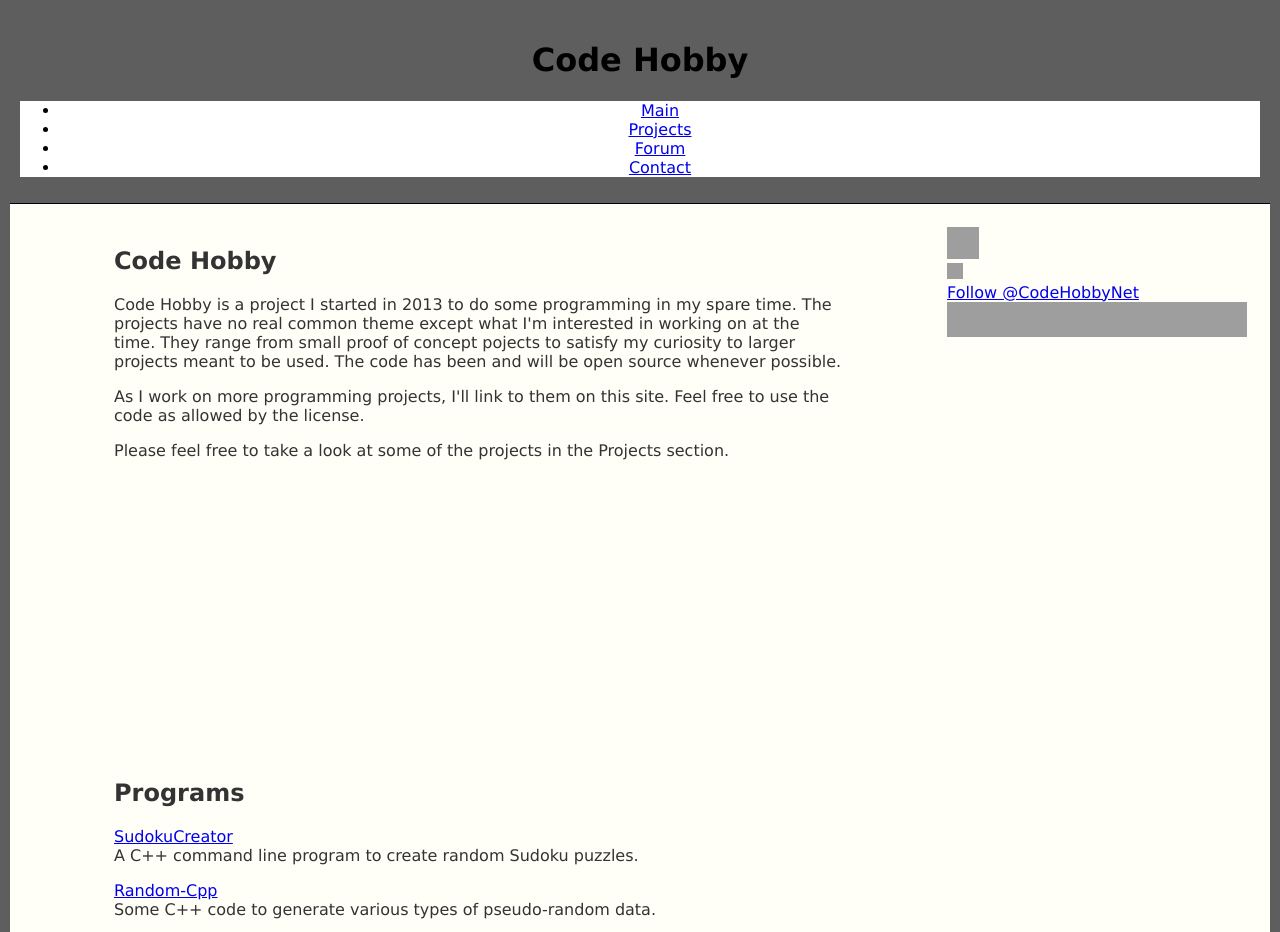
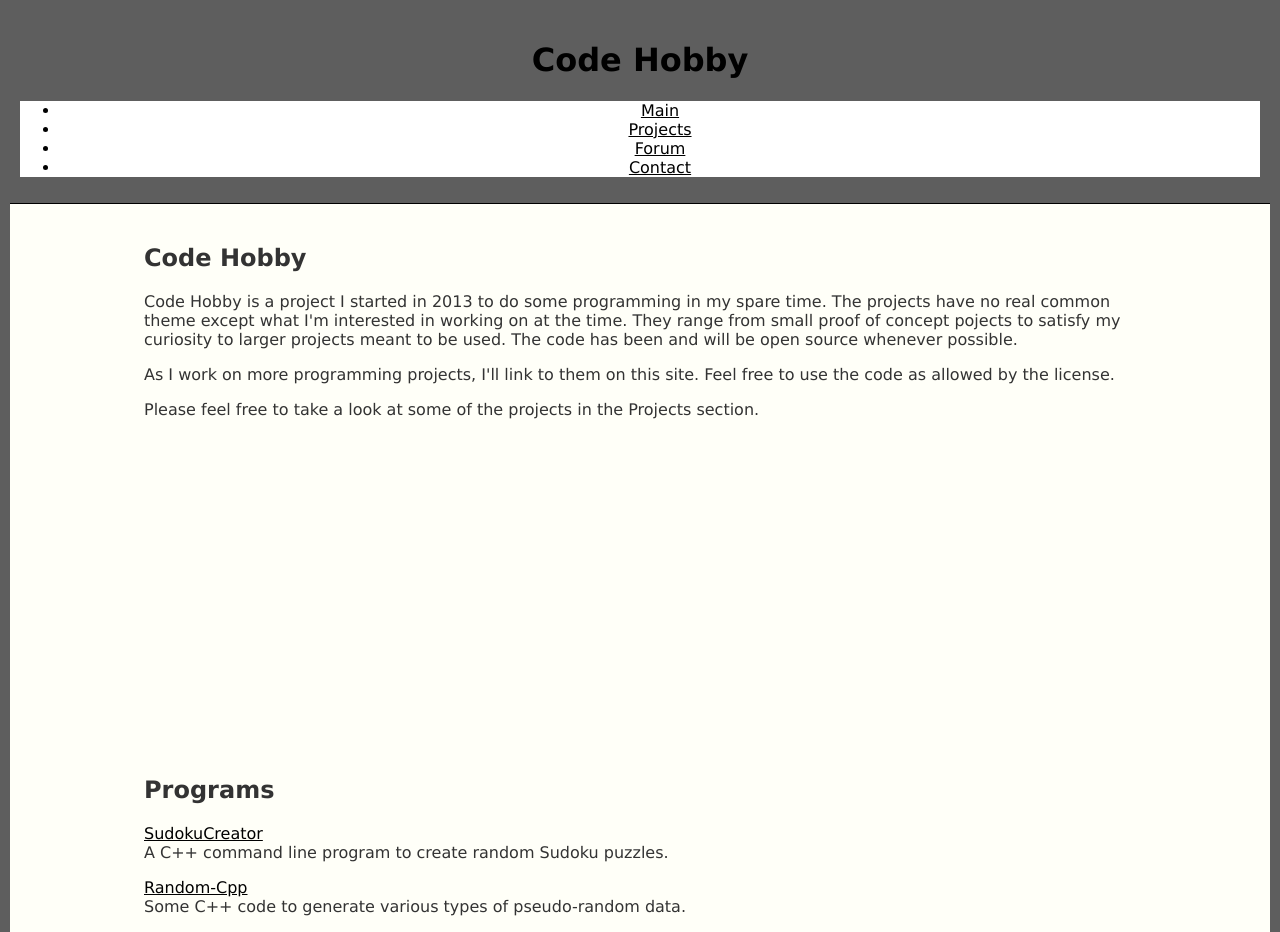
Before and after one commit to luigi1015/CodeHobby, a PHP site: page / in a window 1280 px wide. Shown: the top 932 px of the page. Run offline with PHP 8.4, Linux system fonts and the light colour scheme; some libraries are stand-ins or nearby versions; grey boxes are pictures that could not be loaded.

Commit message:
Took the social media icons out of the main section and into the footer.

```diff
--- a/codehobby.css
+++ b/codehobby.css
@@ -5,6 +5,7 @@ div { padding: 10px; }
 #header, #footer { background: #5E5E5E; margin: auto; padding: 10px; color:#000000; }
 #header { text-align: center; /*border-bottom: 1px solid #000000;*/ }
 #footer { margin-bottom: 0px; text-align: center; }
+#footer-left { text-align: left; }
 #footer-right { text-align: right; }
 #main { background-color: #FFFFF8;  border-top: 1px solid #000000; border-bottom: 1px solid #000000;}
 
@@ -28,6 +29,11 @@ form { display: inline-block; text-align: left;}
 table
 {
 	width: 100%;
+}
+
+a
+{
+	color: #000000;
 }
 
 #forum
--- a/index.html
+++ b/index.html
@@ -31,9 +31,6 @@
 				</ul>
 			</div>
 			<div id="main"><!--Main Section-->
-				<table>
-					<tr>
-						<td id="table-main">
 							<div id="content-main">
 								<h2>Code Hobby</h2>
 								<p>Code Hobby is a project I started in 2013 to do some programming in my spare time. The projects have no real common theme except what I'm interested in working on at the time. They range from small proof of concept pojects to satisfy my curiosity to larger projects meant to be used. The code has been and will be open source whenever possible.</p>
@@ -133,28 +130,6 @@
 									<input type="submit" value="Send"><input type="reset" value="Clear">
 								</form>
 							</div>
-						</td>
-						<td id="table-social">
-							<div>
-								<!-- GitHub -->
-								<a href="https://github.com/organizations/CodeHobbyNet" target="_blank"><img src="Icons/GitHub-Mark-32px.png" title="My GitHub Page" alt="GitHub" width="32" height="32"></a>
-								<br>
-								<!-- Google+ icon code -->
-								<a href="//plus.google.com/110417500518525290729?prsrc=3"
-									rel="publisher" target="_top" style="text-decoration:none;">
-								<img src="//ssl.gstatic.com/images/icons/gplus-16.png" title="My Google+ Page" alt="Google+" style="border:0;width:16px;height:16px;"/>
-								</a>
-								<br>
-								<!-- Twitter icon code -->
-								<a href="https://twitter.com/CodeHobbyNet" class="twitter-follow-button" data-show-count="false" data-show-screen-name="false">Follow @CodeHobbyNet</a>
-								<script>!function(d,s,id){var js,fjs=d.getElementsByTagName(s)[0],p=/^http:/.test(d.location)?'http':'https';if(!d.getElementById(id)){js=d.createElement(s);js.id=id;js.src=p+'://platform.twitter.com/widgets.js';fjs.parentNode.insertBefore(js,fjs);}}(document, 'script', 'twitter-wjs');</script>
-								<br>
-								<!-- Facebook icon code -->
-								<iframe src="https://www.facebook.com/plugins/follow.php?href=https%3A%2F%2Fwww.facebook.com%2Fcodehobby&amp;width&amp;height=35&amp;colorscheme=light&amp;layout=button&amp;show_faces=false" scrolling="no" frameborder="0" style="border:none; overflow:hidden; height:35px;" allowTransparency="true"></iframe>
-							</div>
-						</td>
-					</tr>
-				</table>
 			</div><!--Main Section-->
 		</div><!--Tabs div-->
 
@@ -163,21 +138,21 @@
 			<table>
 				<tr>
 					<td>
-						<div>
+						<div id="footer-left">
 						<!-- GitHub -->
 						<a href="https://github.com/organizations/CodeHobbyNet" target="_blank"><img src="Icons/GitHub-Mark-32px.png" title="My GitHub Page" alt="GitHub" width="32" height="32"></a>
-						<br>
+
 						<!-- Google+ icon code -->
-						<a href="//plus.google.com/110417500518525290729?prsrc=3" rel="publisher" target="_top" style="text-decoration:none;">
-							<img src="//ssl.gstatic.com/images/icons/gplus-16.png" title="My Google+ Page" alt="Google+" style="border:0;width:16px;height:16px;"/>
+						<a href="https://plus.google.com/110417500518525290729?prsrc=3" rel="publisher" target="_top" style="text-decoration:none;">
+							<img src="https://ssl.gstatic.com/images/icons/gplus-16.png" title="My Google+ Page" alt="Google+" style="border:0;width:16px;height:16px;"/>
 						</a>
-						<br>
+
 						<!-- Twitter icon code -->
 						<a href="https://twitter.com/CodeHobbyNet" class="twitter-follow-button" data-show-count="false" data-show-screen-name="false">Follow @CodeHobbyNet</a>
 						<script>!function(d,s,id){var js,fjs=d.getElementsByTagName(s)[0],p=/^http:/.test(d.location)?'http':'https';if(!d.getElementById(id)){js=d.createElement(s);js.id=id;js.src=p+'://platform.twitter.com/widgets.js';fjs.parentNode.insertBefore(js,fjs);}}(document, 'script', 'twitter-wjs');</script>
-						<br>
+
 						<!-- Facebook icon code -->
-						<iframe src="https://www.facebook.com/plugins/follow.php?href=https%3A%2F%2Fwww.facebook.com%2Fcodehobby&amp;width&amp;height=35&amp;colorscheme=light&amp;layout=button&amp;show_faces=false" scrolling="no" frameborder="0" style="border:none; overflow:hidden; height:35px;" allowTransparency="true"></iframe>
+						<iframe src="https://www.facebook.com/plugins/follow.php?href=https%3A%2F%2Fwww.facebook.com%2Fcodehobby&amp;width&amp;height=35&amp;colorscheme=light&amp;layout=button&amp;show_faces=false" scrolling="no" frameborder="0" style="border:none; overflow:hidden; height:20px;" allowTransparency="true"></iframe>
 						</div>
 					</td>
 					<td>
```
